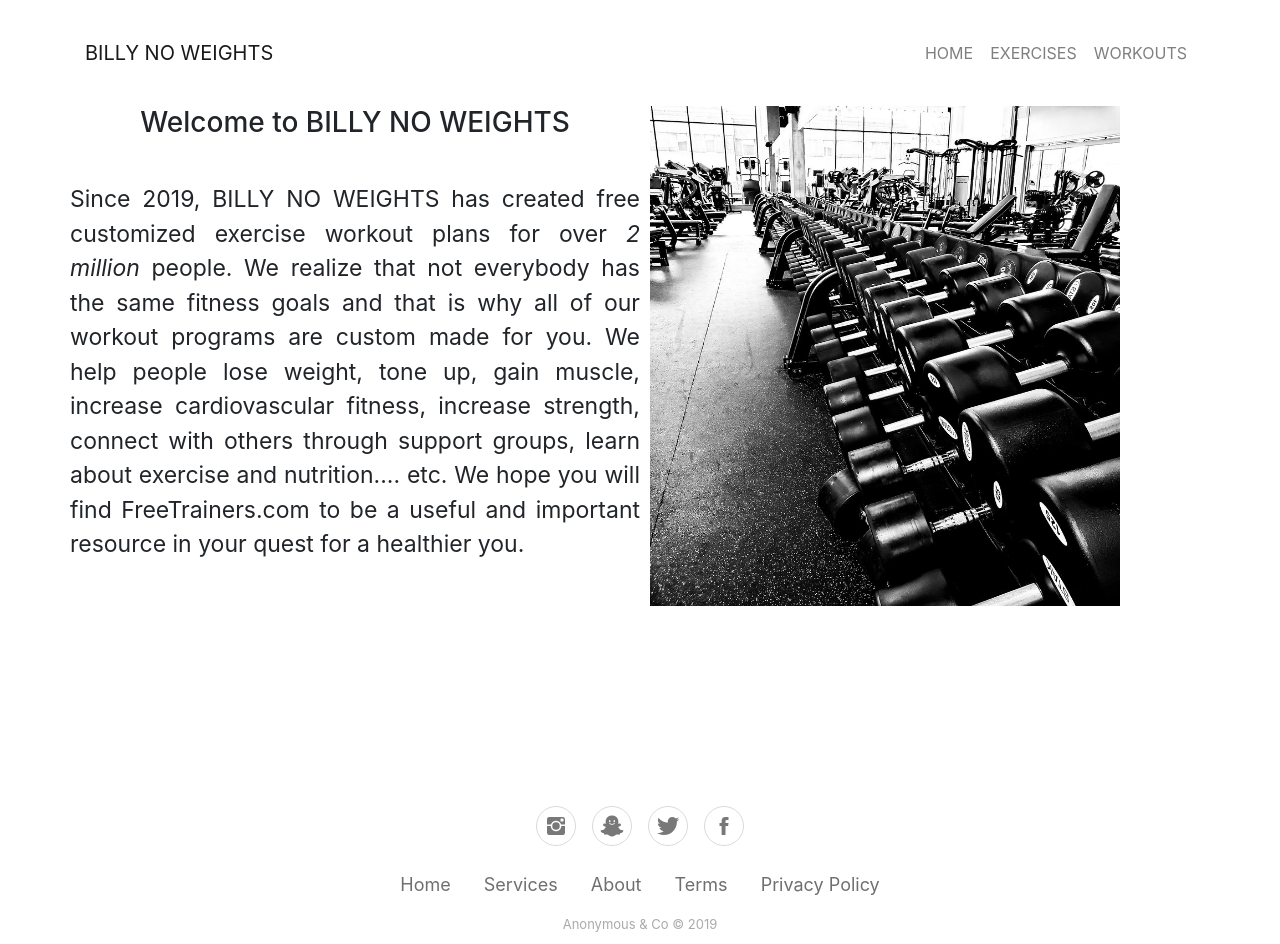
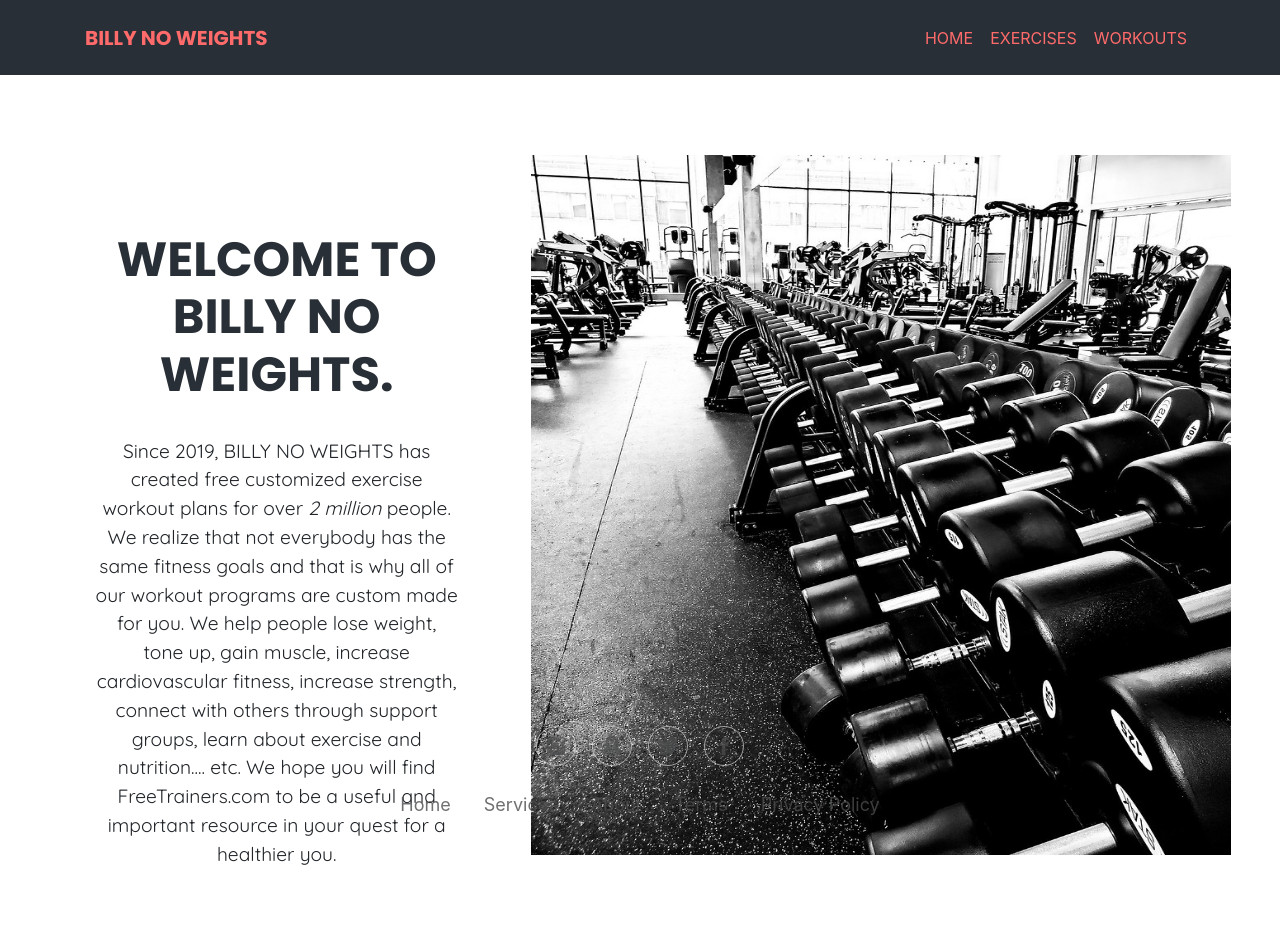
Before and after one commit to RuairidhT/Solo_Project, a plain HTML site: page index.html in a window 1280 px wide. After the commit the page ends 897 px from the top, so only its background shows below. Drawn offline with nearby package versions, Linux system fonts and the light colour scheme; files whose address does not match are found by name.

Commit message:
look nicer

```diff
--- a/assets/css/styles.css
+++ b/assets/css/styles.css
@@ -1,3 +1,5 @@
+@import url('https://fonts.googleapis.com/css?family=Quicksand|Poppins:700&display=swap');
+
 .form-popup {
     display: none;
     position: fixed;
@@ -82,3 +84,81 @@
     right: 28px;
     width: 280px;
 }
+
+/*Custom styles*/
+
+h1, h2, h3 {
+    color: #292F36;
+    font-family: 'Poppins', sans-serif;
+}
+
+.navbar {
+    background: #292F36;
+    min-height: 75px;
+    height: 75px;
+}
+
+
+/*Navbar Logo*/
+.navbar-light .navbar-brand {
+    font-family: 'Poppins', sans-serif;
+    color: #FF6B6B;
+}
+
+.navbar-light .navbar-brand:hover {
+    color: #E86262;
+}
+
+/*Navbar Links*/
+.navbar-light .navbar-nav .nav-link {
+    color: #FF6B6B;
+}
+
+.navbar-light .navbar-nav .nav-link:hover {
+    color: #E86262;
+}
+
+/*Main row content*/
+.row {
+    padding: 25px;
+}
+
+.main-content {
+    padding-top: 5em;
+}
+
+p {
+    font-size: 1.2em;
+    font-family: 'Quicksand', sans-serif;
+}
+
+.main-content .col-md-8 { position: relative; }
+
+.main-content .col-md-4 { position: relative; }
+
+.hero-title {
+    font-size: 3em;
+    text-transform: uppercase;
+    position: absolute;
+    top: 15%;
+}
+.hero-text {
+    position: relative;
+    top: 50%;
+}
+
+.hero-img {
+    width: 700px;
+    height: 700px;
+    position: absolute;
+    left: 10%;
+}
+
+@media screen and (max-width: 799px) {
+
+    .main-content .col-md-4 { height: 100%; }
+
+    .hero-title { position: relative; }
+
+    .hero-img { position: relative; left: 0; height: 80%; width: 100%; }
+}
--- a/index.html
+++ b/index.html
@@ -16,8 +16,7 @@
 <body>
     <nav class="navbar navbar-light navbar-expand-md navbar-transparency">
         <div class="container"><a class="navbar-brand" href="#">BILLY NO WEIGHTS</a><button class="navbar-toggler" data-toggle="collapse" data-target="#navcol-1"><span class="sr-only">Toggle navigation</span><span class="navbar-toggler-icon"></span></button>
-            <div class="collapse navbar-collapse"
-                id="navcol-1">
+            <div class="collapse navbar-collapse" id="navcol-1">
                 <ul class="nav navbar-nav ml-auto">
                     <li class="nav-item" role="presentation"><a class="nav-link" href="index.html">HOME</a></li>
                     <li class="nav-item" role="presentation"><a class="nav-link" href="Exercises.html">EXERCISES</a></li>
@@ -28,18 +27,18 @@
     </nav>
     <div>
         <div class="container">
-            <div class="row" style="height:500px;">
-                <div class="col-md-6" style="padding-right:0;padding-left:0;text-align:center;">
-                    <h3 style="text-align:center;">Welcome to BILLY NO WEIGHTS</h3>
-                    <p class="text-justify" style="font-size:23px;"><br>Since 2019, BILLY NO WEIGHTS has created free customized exercise workout plans for over&nbsp;<em>2 million</em>&nbsp;people. We realize that not everybody has the same fitness goals and that is why all of our workout programs
+            <div class="row main-content">
+                <div class="col-md-4" style="padding-right:0;padding-left:0;text-align:center;">
+                    <h3 class="hero-title">Welcome to Billy No Weights.</h3>
+                    <p class="hero-text"><br>Since 2019, BILLY NO WEIGHTS has created free customized exercise workout plans for over&nbsp;<em>2 million</em>&nbsp;people. We realize that not everybody has the same fitness goals and that is why all of our workout programs
                         are custom made for you. We help people lose weight, tone up, gain muscle, increase cardiovascular fitness, increase strength, connect with others through support groups, learn about exercise and nutrition.... etc. We hope you
                         will find FreeTrainers.com to be a useful and important resource in your quest for a healthier you.<br><br></p>
                 </div>
-                <div class="col-md-6" style="padding:0;"><img src="assets/img/33646353778_2848471fc7_b.jpg" width="480" height="500" style="padding-left:10px;"></div>
+                <div class="col-md-8" style="padding:0;"><img src="assets/img/33646353778_2848471fc7_b.jpg" class="hero-img"></div>
             </div>
         </div>
     </div>
-    <div class="footer-basic" style="padding-bottom: 10px; padding-top: 200px">
+    <div class="footer-basic">
         <footer>
             <div class="social"><a href="#"><i class="icon ion-social-instagram"></i></a><a href="#"><i class="icon ion-social-snapchat"></i></a><a href="#"><i class="icon ion-social-twitter"></i></a><a href="#"><i class="icon ion-social-facebook"></i></a></div>
             <ul class="list-inline">
```
Also changed, not shown: Exercises.html (+0 -1 lines).
